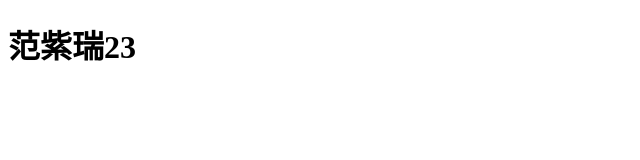
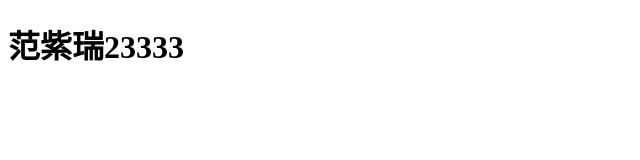
Before and after one commit to zhilonger/Ma_1812, a plain HTML site: page Fan.html in a window 1280 px wide. Shown: the full height of the page, 0-640 px from the left. Drawn offline with Linux system fonts and the light colour scheme.

Commit message:
asdsadhgfh

```diff
--- a/Fan.html
+++ b/Fan.html
@@ -8,7 +8,7 @@
 </head>
 <body>
     <div>
-        <h1>范紫瑞23</h1>
+        <h1>范紫瑞23333</h1>
     </div>
 </body>
 </html>
```
